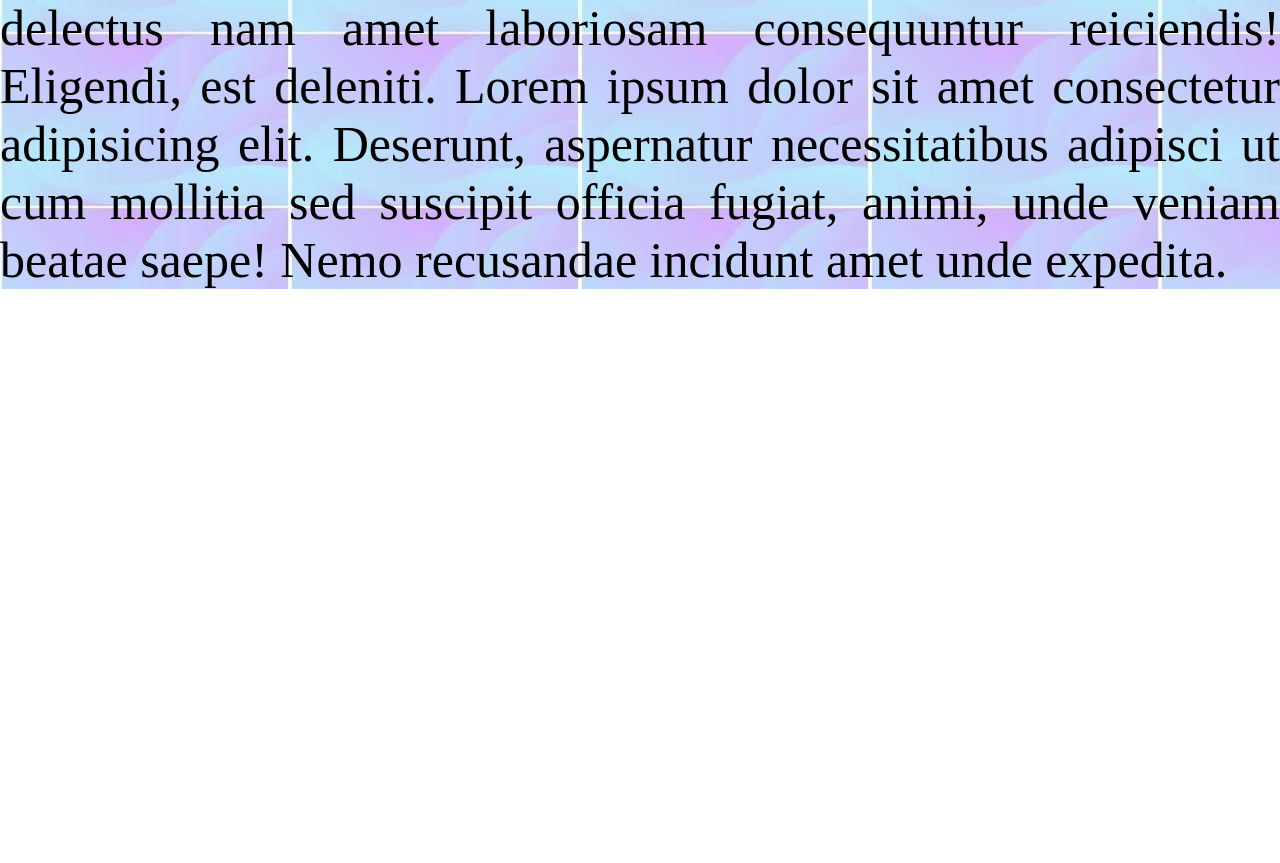
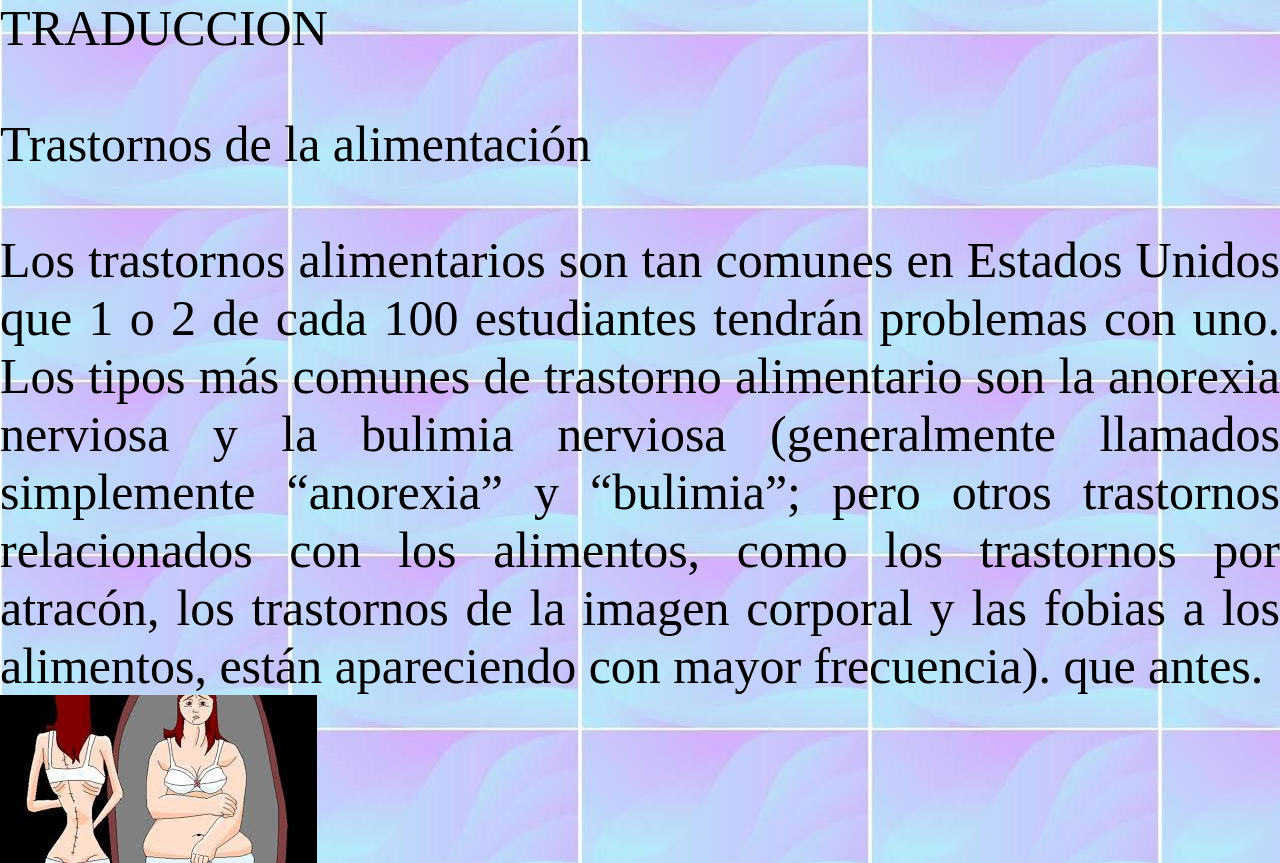
Before and after one commit to isita-o/paginafinal, a plain HTML site: page ingle2.html in a window 1280 px wide. Shown: the part 837-1700 px from the top of the page. Before the commit the page ends 1126 px from the top, so only its background shows below. Drawn offline with Linux system fonts and the light colour scheme.

Commit message:
actualizacion 3

```diff
--- a/estilos.css
+++ b/estilos.css
@@ -35,3 +35,11 @@ width: 622px;
 background-image: url(circuitos2.jpg);
 background-repeat: no-repeat;
 }
+
+.tsa1{
+
+    height: 168px;
+    width: 317px;
+    background-image: url(images.jpg);
+
+}
--- a/ingle2.html
+++ b/ingle2.html
@@ -58,11 +58,22 @@
 
 <div class="texto"> ASIGNATURA DE INGLES <br> <br/>
 
+    Eating Disorders <br> <br>
+    Eating disorders are so common in America that 1 or 2 out every 100 students will struggle with one.
+    The most common types of eating disorder are anorexia nervosa and bulimia nervosa (usually called simply “anorexia”
+     and “bulimia”: But other food-related disorders, like binge eating disorders, body image disorders, and food phobias,
+      are showing up more frequently than they used to. <br><br>
 
-Lorem ipsum dolor sit amet consectetur adipisicing elit. Assumenda similique dolore cumque, at, ab unde possimus porro id blanditiis, officia itaque! Placeat aliquam autem dolore delectus dicta reiciendis quam accusamus!
-Lorem ipsum dolor sit, amet consectetur adipisicing elit. Animi iure fuga commodi. Odit velit delectus labore dolore. Sequi molestias amet velit tenetur possimus est fuga delectus neque quisquam, eaque voluptatum?
-Lorem ipsum dolor sit amet consectetur adipisicing elit. Minima perspiciatis nihil commodi hic beatae laudantium recusandae aliquid porro tempora. Autem cum delectus nam amet laboriosam consequuntur reiciendis! Eligendi, est deleniti.
-    Lorem ipsum dolor sit amet consectetur adipisicing elit. Deserunt, aspernatur necessitatibus adipisci ut cum mollitia sed suscipit officia fugiat, animi, unde veniam beatae saepe! Nemo recusandae incidunt amet unde expedita.
+      TRADUCCION <br> <br>
+
+      Trastornos de la alimentación <br> <br>
+Los trastornos alimentarios son tan comunes en Estados Unidos que 1 o 2 de cada 100 estudiantes tendrán problemas con uno.
+ Los tipos más comunes de trastorno alimentario son la anorexia nerviosa y la bulimia nerviosa (generalmente llamados simplemente
+  “anorexia” y “bulimia”; pero otros trastornos relacionados con los alimentos, como los trastornos por atracón, los trastornos
+   de la imagen corporal y las fobias a los alimentos, están apareciendo con mayor frecuencia). que antes.
+    <div class="tsa1"
+
+
 
 </div>
 
```
Also changed, not shown: contacto.html (+2 -6 lines), sociales2.html (+10 -4 lines), images.jpg (added).
